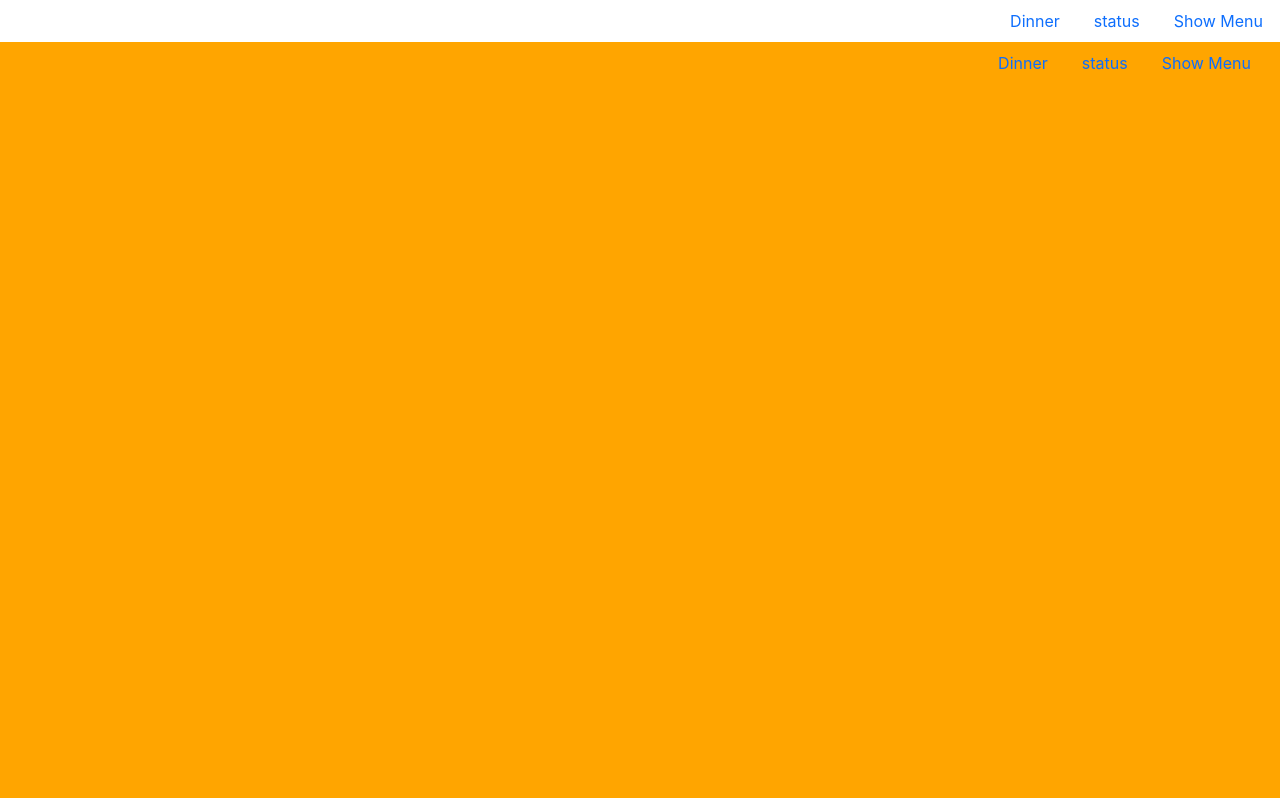
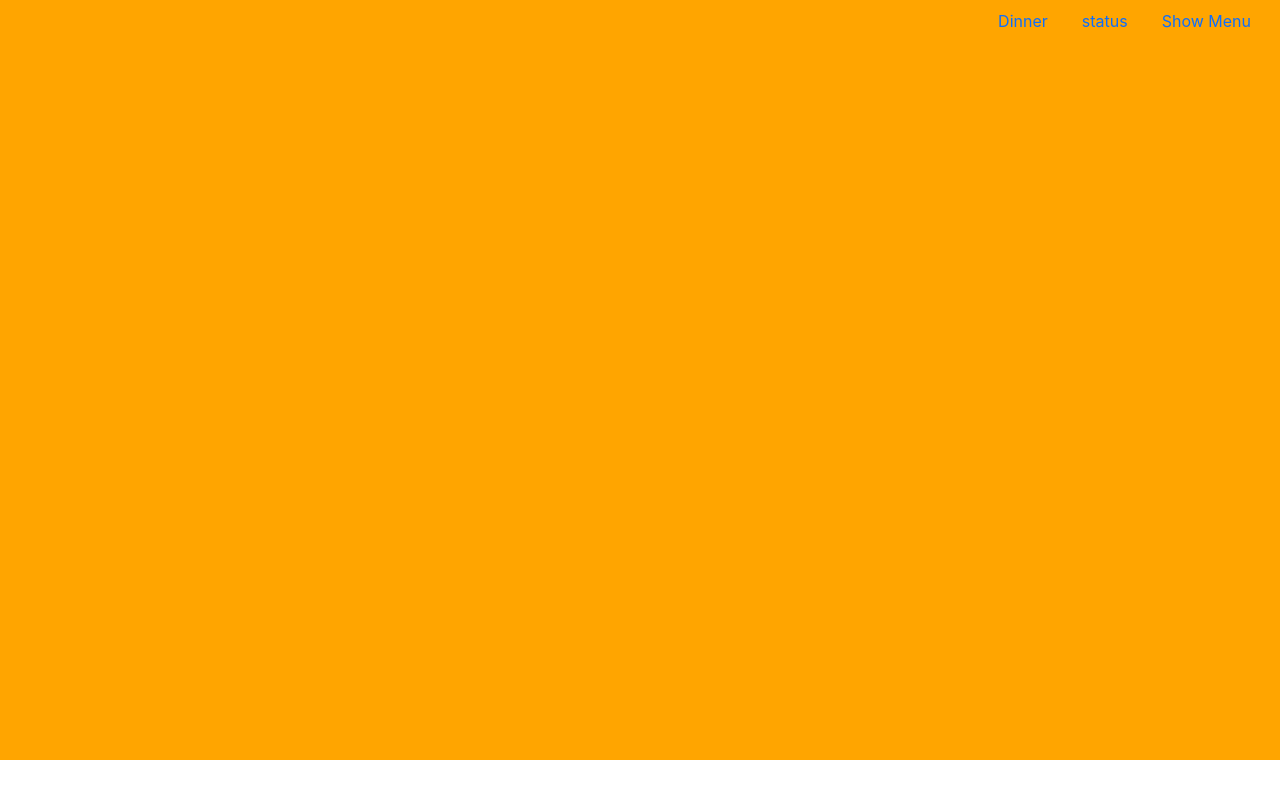
Before and after one commit to ianfletcher314/BrasiliaRestaurant, a React (Create React App) app: page / in a window 1280 px wide. Shown: the top 798 px of the page. Built offline with nearby package versions, Linux system fonts and the light colour scheme.

Commit message:
i didnt have to take nav out of app.js because it is still needed when the menu component is being rendered so i only took it out of the case where the main component is displayed

```diff
--- a/src/App.js
+++ b/src/App.js
@@ -13,7 +13,6 @@ function App() {
   if (status === true) {
     return (
       <div className="App row justify-content-center">
-        <Nav function={statusFunction} btnStatus={btnStatus} />
         <Main function={statusFunction} btnStatus={btnStatus} />
       </div>
     );
```
